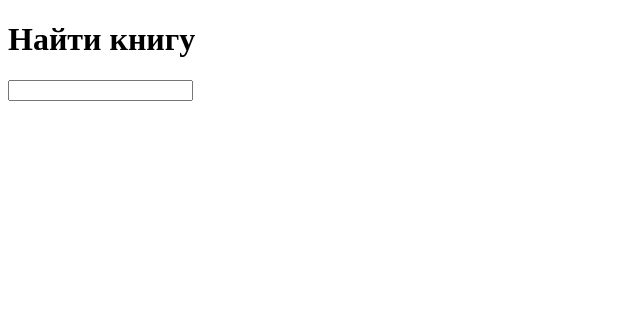
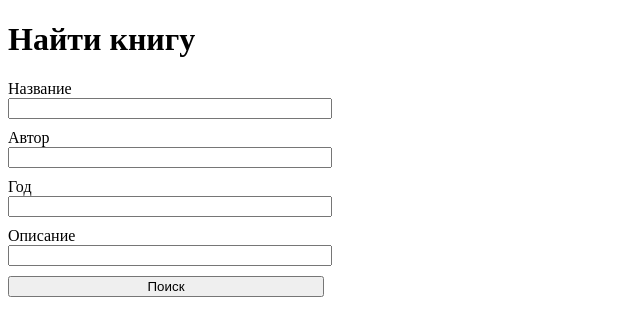
Before and after one commit to vkirs229037/ks_project, a Flask app: page /library/search in a window 1280 px wide. Shown: the top 336 px of the page, without its empty margins (0-640 px from the left). Run offline with Flask 3, Linux system fonts and the light colour scheme.

Commit message:
Страница поиска (оформление полей поиска)

```diff
--- a/app/static/css/style.css
+++ b/app/static/css/style.css
@@ -0,0 +1,10 @@
+.search {
+    display: flex;
+    flex-direction: column;
+    width: 25%;
+    gap: 10px;
+}
+
+.search input {
+    width: 100%;
+}
--- a/app/templates/search.html
+++ b/app/templates/search.html
@@ -5,7 +5,26 @@
 {% endblock %}
 
 {% block body %}
+<script src="{{url_for('static', filename='js/search.js')}}"></script>
 <h1>Найти книгу</h1>
-<input type="text" name="search-book">
+<div class="search">
+    <div class="search-field">
+        <label for="search-title">Название</label>
+        <input type="text" name="search-title">
+    </div>
+    <div class="search-field">
+        <label for="search-author">Автор</label>
+        <input type="text" name="search-author">
+    </div>
+    <div class="search-field">
+        <label for="search-year">Год</label>
+        <input type="text" name="search-year">
+    </div>
+    <div class="search-field">
+        <label for="search-desc">Описание</label>
+        <input type="text" name="search-desc">
+    </div>
+    <button onclick="search()">Поиск</button>
+</div>
 <div class="search-result"></div>
 {% endblock %}
```
